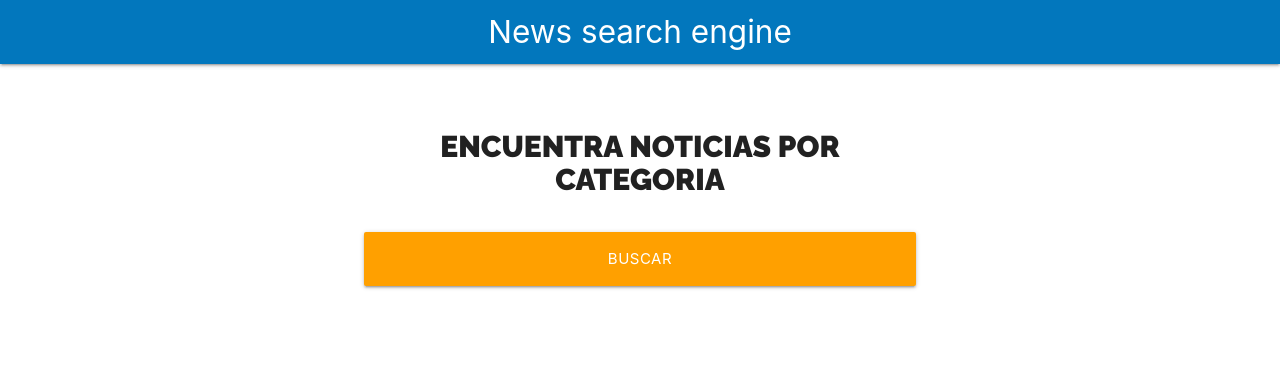
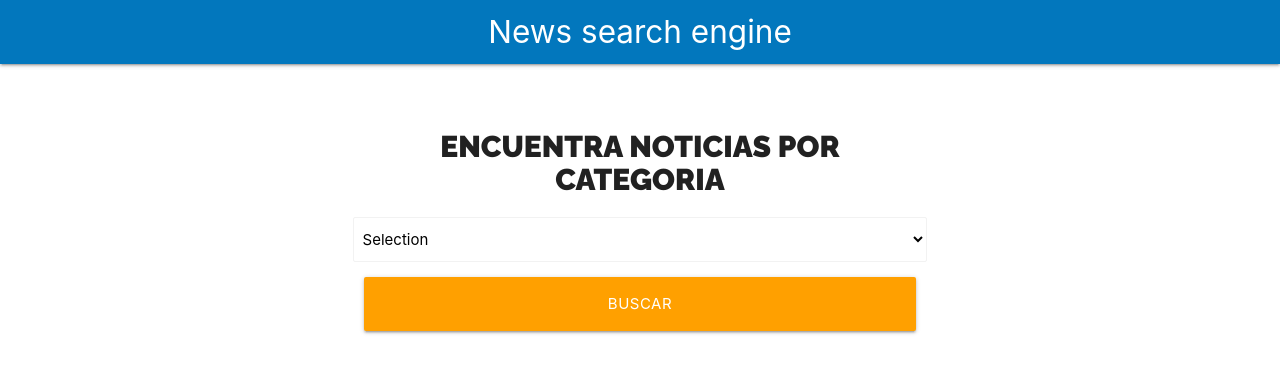
Before and after one commit to elperlanegra/react-news, a React (Create React App) app: page / in a window 1280 px wide. Shown: the top 372 px of the page. Built offline with nearby package versions, Linux system fonts and the light colour scheme.

Commit message:
Creando el hook select :art:

```diff
--- a/src/components/Formulario.js
+++ b/src/components/Formulario.js
@@ -1,12 +1,21 @@
 import React from "react";
 import styles from "./Formulario.module.css"
+import useSelect from "../hooks/useSelect"
 
 const Formulario = () => {
+
+  // utilizar custom hook
+  const [ categories, SelectNotices ] = useSelect();
+
+
   return (
     <div className={`${styles.buscador} row`}>
       <div className="col s12 m8 offset-m2">
         <form>
           <h2 className={styles.heading}>Encuentra Noticias por Categoria</h2>
+
+
+          <SelectNotices />
 
           <div className="input-field col s12">
             <input
--- /dev/null
+++ b/src/hooks/useSelect.js
@@ -0,0 +1,16 @@
+import React, { useState } from "react";
+
+const useSelect = (stateStart, option) => {
+  // state del custom hook
+  const [state, updateState] = useState("");
+
+  const SelectNotices = () => (
+    <select className="browser-default">
+      <option value="">Selection</option>
+    </select>
+  );
+
+  return [state, SelectNotices];
+};
+
+export default useSelect;
```
